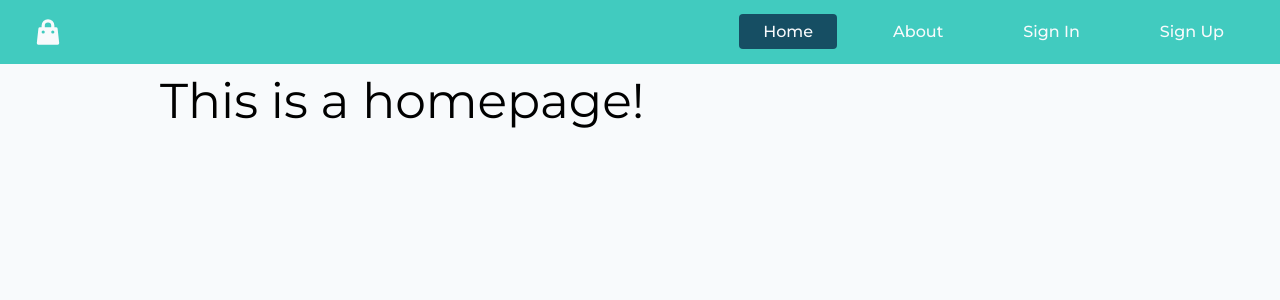
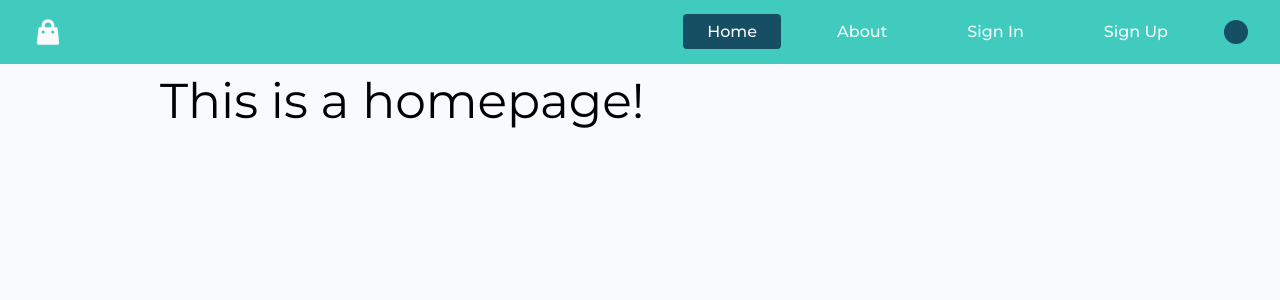
Before and after one commit to PawaOx4th/react-ts-e-commerce-app, a React (Vite) app: page / in a window 1280 px wide. Shown: the top 300 px of the page. Built offline with nearby package versions, Linux system fonts and the light colour scheme; no server answers.

Commit message:
refactor: 💡 Add user profile display on Navbar

```diff
--- a/src/components/Navbar.tsx
+++ b/src/components/Navbar.tsx
@@ -6,14 +6,23 @@ import { HiShoppingBag } from "react-icons/hi"
 import { NavLink } from "react-router-dom"
 import { FULL_MENU_LIST } from "src/constraint/FULL_MENU_LIST"
 import useAuthenticationStore from "src/store/authentication/authentication.store"
+import useProfileStore from "src/store/profile/profile.store"
 import theme from "style/theme"
 
 type NavbarPropTypes = {}
 
 function Navbar({}: NavbarPropTypes) {
+  /**
+   *
+   * @description Get jwt token from store.
+   */
   const jwtToken = useAuthenticationStore((state) => state.jwt)
   const { onSignOut } = useUserAuth()
 
+  /**
+   *
+   * @description For crate menu list follow user authentication status.
+   */
   const menuList = useMemo(() => {
     if (jwtToken) {
       return FULL_MENU_LIST.filter(
@@ -21,6 +30,12 @@ function Navbar({}: NavbarPropTypes) {
       )
     } else return FULL_MENU_LIST
   }, [jwtToken])
+
+  /**
+   * NOTE
+   */
+  const user = useProfileStore((state) => state.user)
+  console.log("🔥 user :", user)
 
   return (
     <div
@@ -61,6 +76,7 @@ function Navbar({}: NavbarPropTypes) {
                 </li>
               )
             })}
+
           {jwtToken && (
             <li
               className={clsx(
@@ -78,6 +94,11 @@ function Navbar({}: NavbarPropTypes) {
               </button>
             </li>
           )}
+          <li className='capitalize font-medium select-none transition-all text-main-white '>
+            <div className={clsx("bg-main-secondary", "p-3", "rounded-full")}>
+              {user?.username.slice(0, 2).toUpperCase()}
+            </div>
+          </li>
         </ul>
       </div>
     </div>
```
